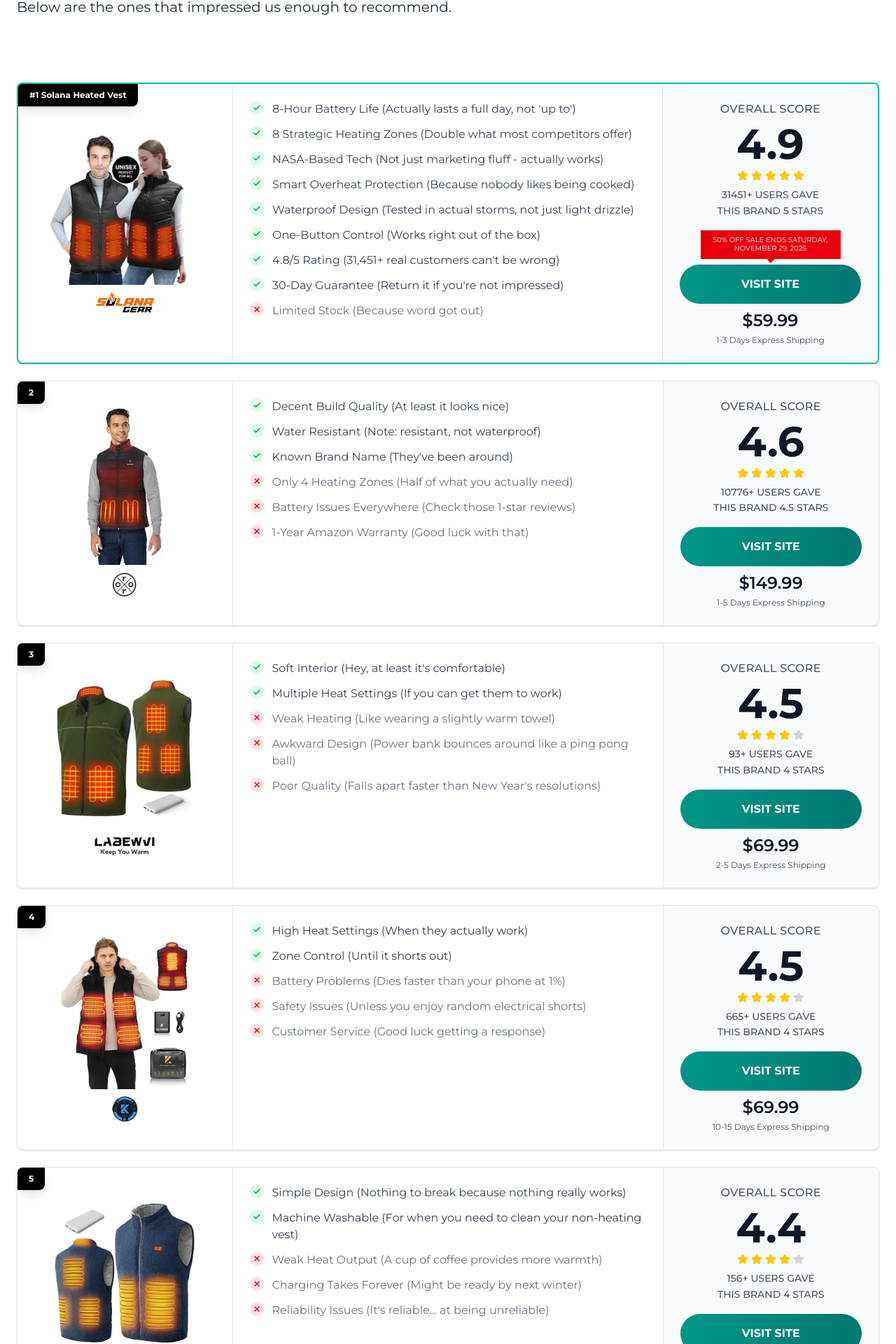
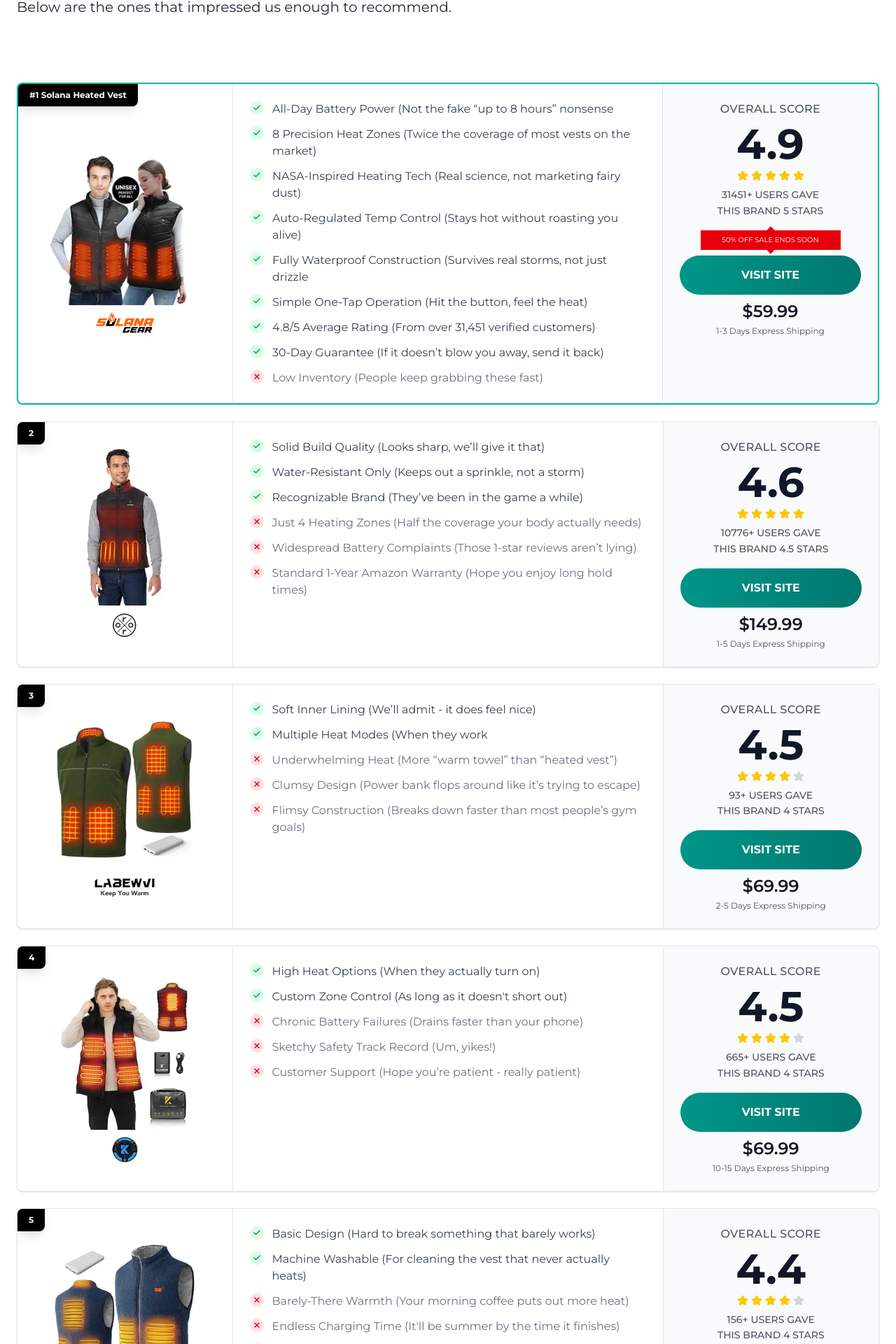
Before and after one commit to davidwrightsman/ConsumerInsightPro, a Next.js app: page /best-heated-vests in a window 1280 px wide. Shown: the part 1090-3010 px from the top of the page at 70% size. Built offline with nearby package versions, Linux system fonts and the light colour scheme.

Commit message:
Update ContentSection copy

```diff
--- a/app/best-heated-vests/ProductComparison.tsx
+++ b/app/best-heated-vests/ProductComparison.tsx
@@ -159,21 +159,21 @@
             rating: 4.9,
             score: "4.9",
             price: "$59.99",
-            discount: "50% OFF SALE ENDS SATURDAY, NOVEMBER 29, 2025",
+            discount: "50% OFF SALE ENDS SOON",
             shipping: "1-3 Days",
             usersCount: "31451+",
             starsGiven: 5,
             isBestSeller: true,
             features: [
-                { text: "8-Hour Battery Life (Actually lasts a full day, not 'up to')", isPositive: true },
-                { text: "8 Strategic Heating Zones (Double what most competitors offer)", isPositive: true },
-                { text: "NASA-Based Tech (Not just marketing fluff - actually works)", isPositive: true },
-                { text: "Smart Overheat Protection (Because nobody likes being cooked)", isPositive: true },
-                { text: "Waterproof Design (Tested in actual storms, not just light drizzle)", isPositive: true },
-                { text: "One-Button Control (Works right out of the box)", isPositive: true },
-                { text: "4.8/5 Rating (31,451+ real customers can't be wrong)", isPositive: true },
-                { text: "30-Day Guarantee (Return it if you're not impressed)", isPositive: true },
-                { text: "Limited Stock (Because word got out)", isPositive: false }
+                { text: "All-Day Battery Power (Not the fake “up to 8 hours” nonsense", isPositive: true },
+                { text: "8 Precision Heat Zones (Twice the coverage of most vests on the market)", isPositive: true },
+                { text: "NASA-Inspired Heating Tech (Real science, not marketing fairy dust)", isPositive: true },
+                { text: "Auto-Regulated Temp Control (Stays hot without roasting you alive)", isPositive: true },
+                { text: "Fully Waterproof Construction (Survives real storms, not just drizzle", isPositive: true },
+                { text: "Simple One-Tap Operation (Hit the button, feel the heat)", isPositive: true },
+                { text: "4.8/5 Average Rating (From over 31,451 verified customers)", isPositive: true },
+                { text: "30-Day Guarantee (If it doesn’t blow you away, send it back)", isPositive: true },
+                { text: "Low Inventory (People keep grabbing these fast)", isPositive: false }
             ]
         },
         {
@@ -189,12 +189,12 @@
             usersCount: "10776+",
             starsGiven: 4.5,
             features: [
-                { text: "Decent Build Quality (At least it looks nice)", isPositive: true },
-                { text: "Water Resistant (Note: resistant, not waterproof)", isPositive: true },
-                { text: "Known Brand Name (They've been around)", isPositive: true },
-                { text: "Only 4 Heating Zones (Half of what you actually need)", isPositive: false },
-                { text: "Battery Issues Everywhere (Check those 1-star reviews)", isPositive: false },
-                { text: "1-Year Amazon Warranty (Good luck with that)", isPositive: false }
+                { text: "Solid Build Quality (Looks sharp, we’ll give it that)", isPositive: true },
+                { text: "Water-Resistant Only (Keeps out a sprinkle, not a storm)", isPositive: true },
+                { text: "Recognizable Brand (They’ve been in the game a while)", isPositive: true },
+                { text: "Just 4 Heating Zones (Half the coverage your body actually needs)", isPositive: false },
+                { text: "Widespread Battery Complaints (Those 1-star reviews aren’t lying)", isPositive: false },
+                { text: "Standard 1-Year Amazon Warranty (Hope you enjoy long hold times)", isPositive: false }
             ]
         },
         {
@@ -210,11 +210,11 @@
             usersCount: "93+",
             starsGiven: 4,
             features: [
-                { text: "Soft Interior (Hey, at least it's comfortable)", isPositive: true },
-                { text: "Multiple Heat Settings (If you can get them to work)", isPositive: true },
-                { text: "Weak Heating (Like wearing a slightly warm towel)", isPositive: false },
-                { text: "Awkward Design (Power bank bounces around like a ping pong ball)", isPositive: false },
-                { text: "Poor Quality (Falls apart faster than New Year's resolutions)", isPositive: false }
+                { text: "Soft Inner Lining (We’ll admit - it does feel nice)", isPositive: true },
+                { text: "Multiple Heat Modes (When they work", isPositive: true },
+                { text: "Underwhelming Heat (More “warm towel” than “heated vest”)", isPositive: false },
+                { text: "Clumsy Design (Power bank flops around like it’s trying to escape)", isPositive: false },
+                { text: "Flimsy Construction (Breaks down faster than most people’s gym goals)", isPositive: false }
             ]
         },
         {
@@ -230,11 +230,11 @@
             usersCount: "665+",
             starsGiven: 4,
             features: [
-                { text: "High Heat Settings (When they actually work)", isPositive: true },
-                { text: "Zone Control (Until it shorts out)", isPositive: true },
-                { text: "Battery Problems (Dies faster than your phone at 1%)", isPositive: false },
-                { text: "Safety Issues (Unless you enjoy random electrical shorts)", isPositive: false },
-                { text: "Customer Service (Good luck getting a response)", isPositive: false }
+                { text: "High Heat Options (When they actually turn on)", isPositive: true },
+                { text: "Custom Zone Control (As long as it doesn't short out)", isPositive: true },
+                { text: "Chronic Battery Failures (Drains faster than your phone)", isPositive: false },
+                { text: "Sketchy Safety Track Record (Um, yikes!)", isPositive: false },
+                { text: "Customer Support (Hope you’re patient - really patient)", isPositive: false }
             ]
         },
         {
@@ -250,11 +250,11 @@
             usersCount: "156+",
             starsGiven: 4,
             features: [
-                { text: "Simple Design (Nothing to break because nothing really works)", isPositive: true },
-                { text: "Machine Washable (For when you need to clean your non-heating vest)", isPositive: true },
-                { text: "Weak Heat Output (A cup of coffee provides more warmth)", isPositive: false },
-                { text: "Charging Takes Forever (Might be ready by next winter)", isPositive: false },
-                { text: "Reliability Issues (It's reliable... at being unreliable)", isPositive: false }
+                { text: "Basic Design (Hard to break something that barely works)", isPositive: true },
+                { text: "Machine Washable (For cleaning the vest that never actually heats)", isPositive: true },
+                { text: "Barely-There Warmth (Your morning coffee puts out more heat)", isPositive: false },
+                { text: "Endless Charging Time (It'll be summer by the time it finishes)", isPositive: false },
+                { text: "Reliability Problems (Consistently inconsistent - that’s its only talent)", isPositive: false }
             ]
         }
     ];
--- a/app/best-heated-vests/ProductDetail.tsx
+++ b/app/best-heated-vests/ProductDetail.tsx
@@ -192,8 +192,7 @@
                             {/* CTA Section */}
                             <div className="text-center mb-8">
                                 <a
-                                    href="https://offer.solanagear.com/heatedvest/landing?oid=126&affid=23&uid=2938&oidab=826&affidab=46&sub1=&sub3=692dcf3a0804b577443af248"
-                                    target="_blank"
+                                    href="https://offer.solanagear.com/heatedvest/presell?oid=126&affid=23&oidab=826&affidab=831"target="_blank"
                                     className="inline-block bg-gradient-to-r from-teal-500 to-emerald-600 hover:from-teal-600 hover:to-emerald-700 text-white font-bold uppercase text-lg px-16 py-4 rounded-full shadow-lg hover:shadow-xl transition-all duration-300 transform hover:scale-105 w-full md:w-auto"
                                 >
                                     Get Your Solana Now
```
